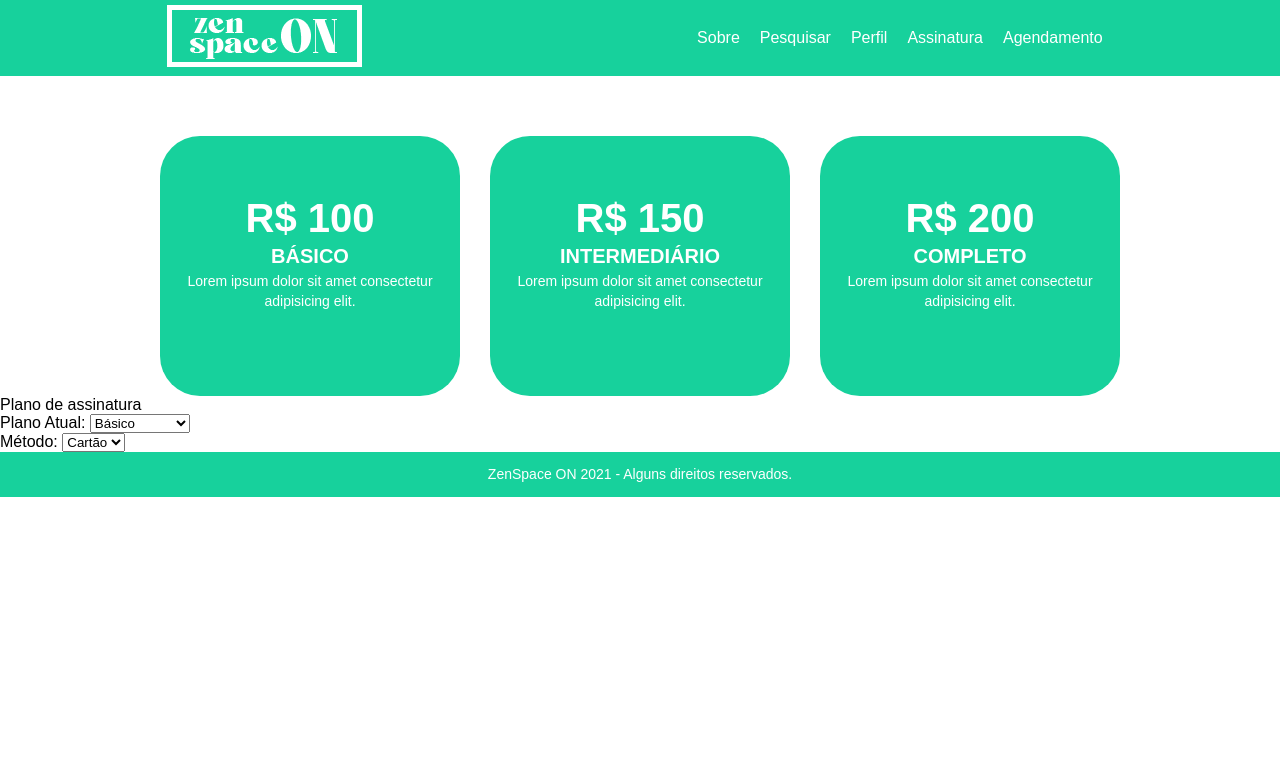
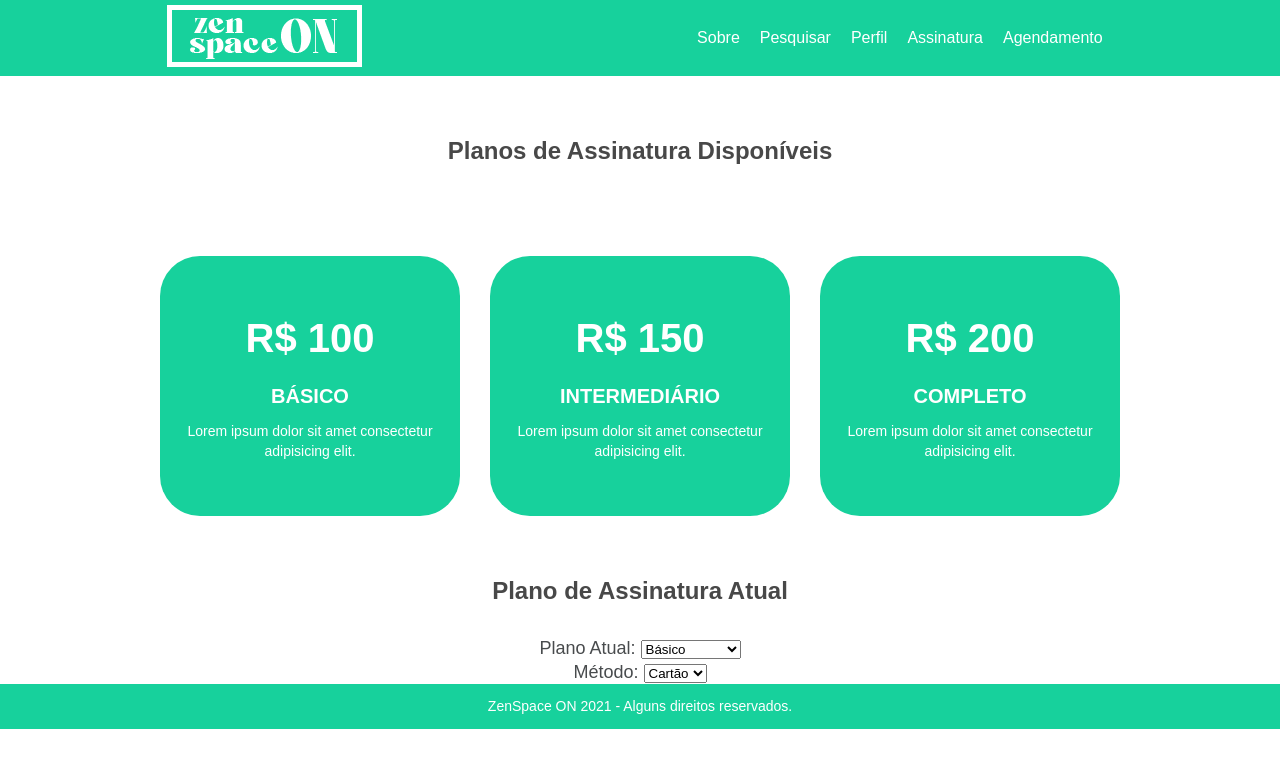
Before and after one commit to ZenGroup-FIAP/ZenSpaceOn_React, a React (Create React App) app: page /assinatura in a window 1280 px wide. Shown: the top 768 px of the page. Built offline with nearby package versions, Linux system fonts and the light colour scheme.

Commit message:
Alterações Assinaturas - Plano

```diff
--- a/src/Componentes/Assinatura/AssinaturaPlano.jsx
+++ b/src/Componentes/Assinatura/AssinaturaPlano.jsx
@@ -1,10 +1,11 @@
 import React from 'react'
-import { FlexBoxAssinatura, Container, ValorAssinaturaTitulo, ValorAssinaturaSubtitulo, ValorAssinaturaTexto, AssinaturaBg } from '../../styled.js'
+import { FlexBoxAssinatura, Container, ValorAssinaturaTitulo, ValorAssinaturaSubtitulo, ValorAssinaturaTexto, AssinaturaBg, TituloInternoPerfil } from '../../styled.js'
 
 export default function AssinaturaPlano() {
     return (
         <div>
             <Container>
+                <TituloInternoPerfil>Planos de Assinatura Disponíveis</TituloInternoPerfil>
                 <FlexBoxAssinatura>
                     <div>
                         <AssinaturaBg>
--- a/src/Componentes/Assinatura/Plano.jsx
+++ b/src/Componentes/Assinatura/Plano.jsx
@@ -1,13 +1,15 @@
 import React from 'react'
+import { TituloInternoPerfil, Container, AssinaturaForm, FormP } from '../../styled.js'
 
 export default function Plano() {
     return (
         <div>
-            <h2>Plano de assinatura</h2>
-            <form>
+            <Container>
+                <TituloInternoPerfil>Plano de Assinatura Atual</TituloInternoPerfil>
+                <AssinaturaForm>
                     <div>
                         <div>
-                        <label for="planos">Plano Atual: </label>
+                            <FormP for="planos">Plano Atual: </FormP>
                             <select>
                                 <option value="basico">Básico</option>
                                 <option value="intermediario">Intermediário</option>
@@ -16,7 +18,7 @@ export default function Plano() {
                         </div>
 
                         <div>
-                        <label for="metodo">Método: </label>
+                            <FormP for="metodo">Método: </FormP>
                             <select>
                                 <option value="cartao">Cartão</option>
                                 <option value="boleto">Boleto</option>
@@ -24,7 +26,8 @@ export default function Plano() {
                             </select>
                         </div>
                     </div>
-            </form>
+                </AssinaturaForm>
+            </Container>
         </div>
     )
 }
--- a/src/styled.js
+++ b/src/styled.js
@@ -715,6 +715,7 @@ export const ValorAssinaturaTitulo = styled.h1`
     line-height: 45px;
     text-transform: uppercase;
     text-align: center;
+    margin-bottom: 20px;
 `
 
 export const ValorAssinaturaSubtitulo = styled.h2`
@@ -724,6 +725,7 @@ export const ValorAssinaturaSubtitulo = styled.h2`
     line-height: 30px;
     text-transform: uppercase;
     text-align: center;
+    margin-bottom: 10px;
 `
 
 export const ValorAssinaturaTexto = styled.p`
@@ -742,3 +744,13 @@ export const AssinaturaBg = styled.div`
     padding: 60px 0 0 0;
     border-radius: 40px;
 `
+
+export const AssinaturaForm = styled.form`
+    text-align: center;
+`
+
+export const FormP = styled.label`
+    color: #484B4D;
+    font-size: 18px;
+    line-height: 24px;
+`
```
Lines whose indentation alone changed are shown as unchanged.
